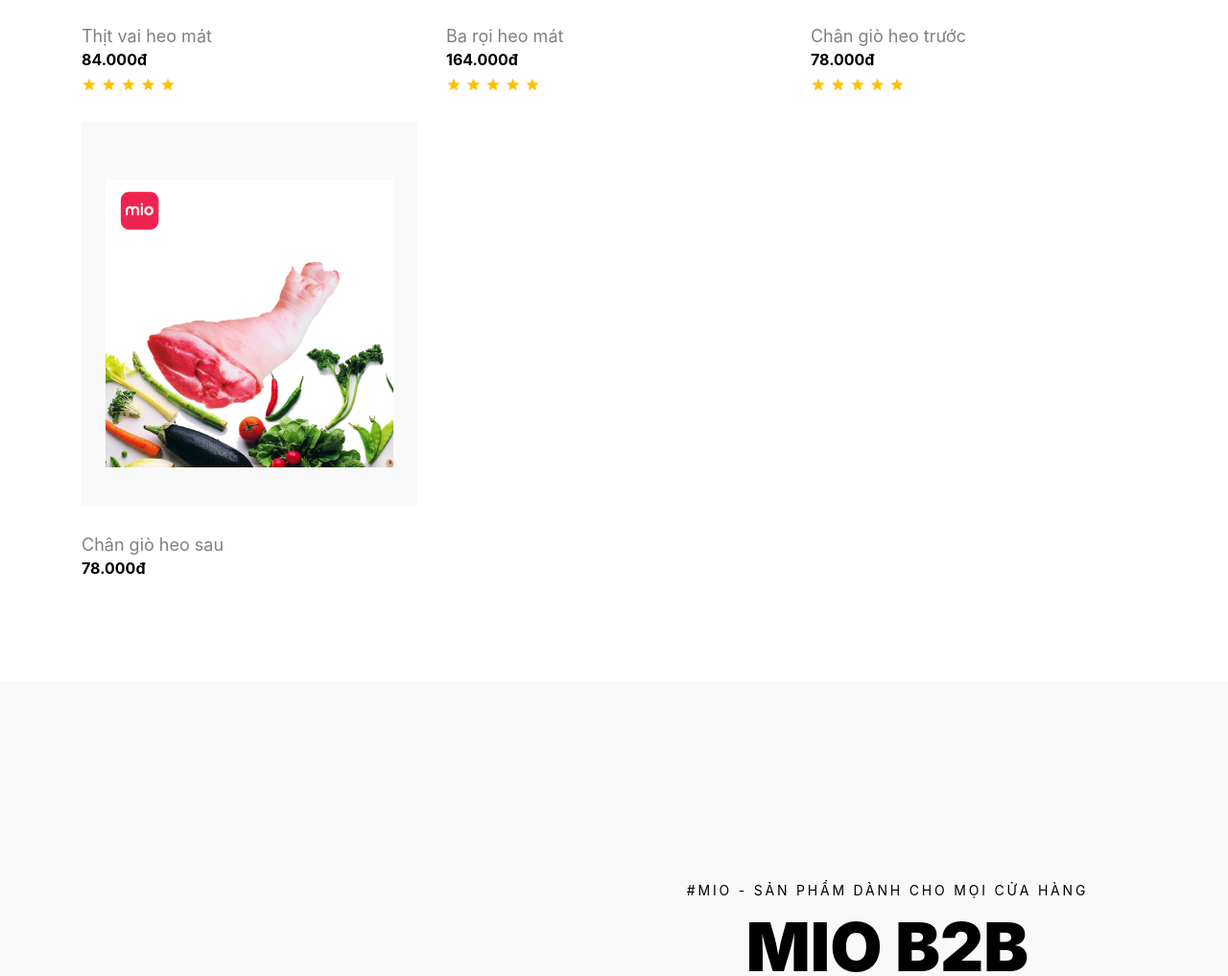
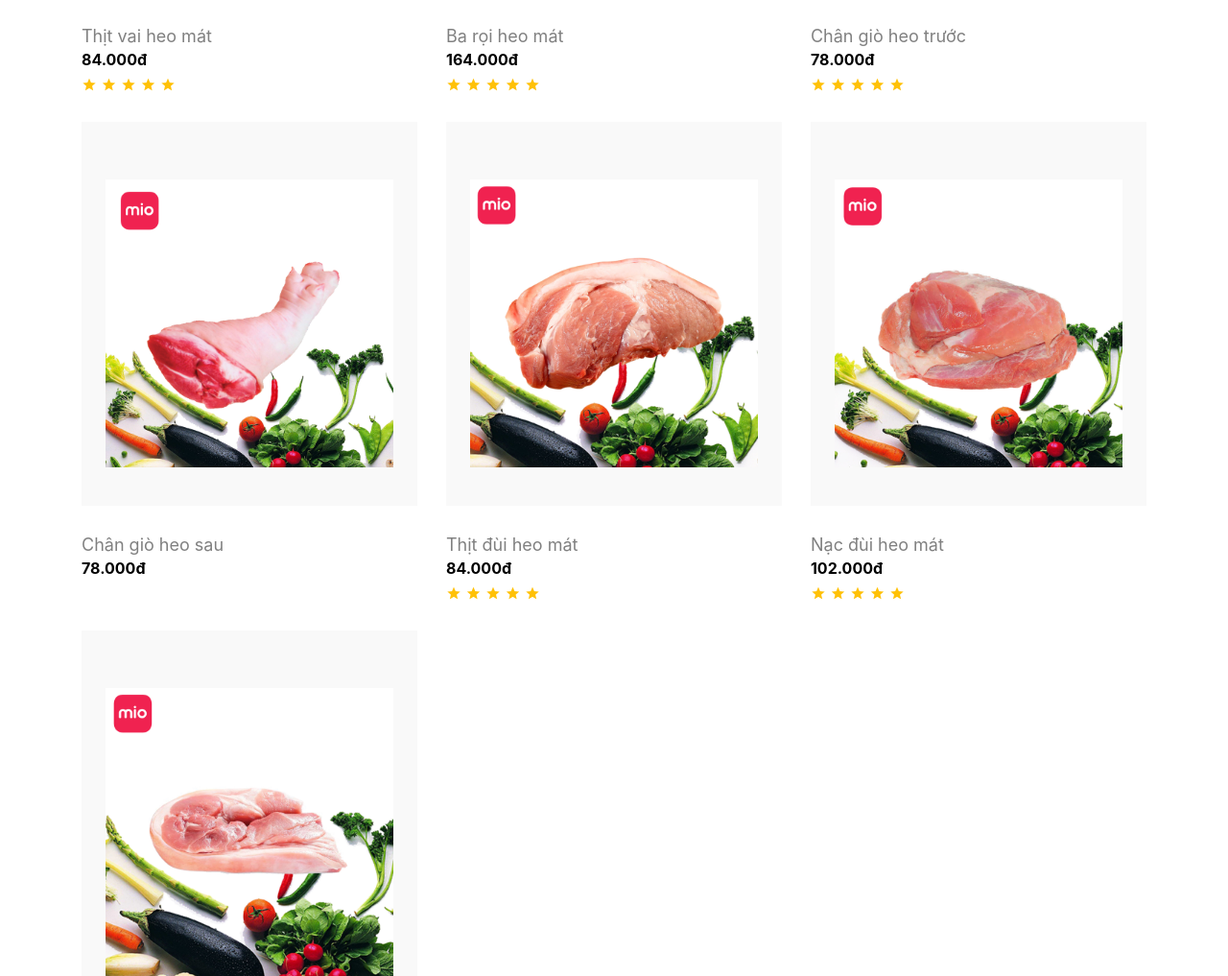
Before and after one commit to miob2b/miob2b.github.io, a plain HTML site: page pork/index.html in a window 1280 px wide. Shown: the part 1783-2800 px from the top of the page at 96% size. Drawn offline with Linux system fonts and the light colour scheme; files whose address does not match are found by name; a web font is replaced by a local one.

Commit message:
update
update

```diff
--- a/pork/index.html
+++ b/pork/index.html
@@ -52,7 +52,7 @@
             </div>
           </div>
           <div class="col-md-6 order-1 align-self-end">
-            <img src="images/IN-ToroiA5-MatTruoc.jpg" alt="Image" class="img-fluid">
+            <img src="images/ảnh bìa.jpg" alt="Image" class="img-fluid">
           </div>
         </div>
       </div>
@@ -169,7 +169,54 @@
             <strong class="item-price">78.000đ</strong>
           </div>
           <!-- Kết thúc HTML markup của sản phẩm 6 -->
-
+          <!-- Bắt đầu HTML markup của sản phẩm 7 -->
+          <div class="col-lg-4 col-md-6 item-entry mb-4">
+            <a href="#" class="product-item md-height bg-gray d-block">
+              <img src="images/Thit Dui.jpg" alt="Image" class="img-fluid">
+            </a>
+            <h2 class="item-title"><a href="#">Thịt đùi heo mát</a></h2>
+            <strong class="item-price">84.000đ</strong>
+            <div class="star-rating">
+              <span class="icon-star2 text-warning"></span>
+              <span class="icon-star2 text-warning"></span>
+              <span class="icon-star2 text-warning"></span>
+              <span class="icon-star2 text-warning"></span>
+              <span class="icon-star2 text-warning"></span>
+            </div>
+          </div>
+          <!-- Kết thúc HTML markup của sản phẩm 7 -->
+          <!-- Bắt đầu HTML markup của sản phẩm 8 -->
+          <div class="col-lg-4 col-md-6 item-entry mb-4">
+            <a href="#" class="product-item md-height bg-gray d-block">
+              <img src="images/Nac Dui.jpg" alt="Image" class="img-fluid">
+            </a>
+            <h2 class="item-title"><a href="#">Nạc đùi heo mát</a></h2>
+            <strong class="item-price">102.000đ</strong>
+            <div class="star-rating">
+              <span class="icon-star2 text-warning"></span>
+              <span class="icon-star2 text-warning"></span>
+              <span class="icon-star2 text-warning"></span>
+              <span class="icon-star2 text-warning"></span>
+              <span class="icon-star2 text-warning"></span>
+            </div>
+          </div>
+          <!-- Kết thúc HTML markup của sản phẩm 8 -->
+          <!-- Bắt đầu HTML markup của sản phẩm 9 -->
+          <div class="col-lg-4 col-md-6 item-entry mb-4">
+            <a href="#" class="product-item md-height bg-gray d-block">
+              <img src="images/Thit Vai.jpg" alt="Image" class="img-fluid">
+            </a>
+            <h2 class="item-title"><a href="#">Thịt vai heo mát</a></h2>
+            <strong class="item-price">84.000đ</strong>
+            <div class="star-rating">
+              <span class="icon-star2 text-warning"></span>
+              <span class="icon-star2 text-warning"></span>
+              <span class="icon-star2 text-warning"></span>
+              <span class="icon-star2 text-warning"></span>
+              <span class="icon-star2 text-warning"></span>
+            </div>
+          </div>
+          <!-- Kết thúc HTML markup của sản phẩm 9 -->
         </div>
       </div>
     </div>
@@ -197,8 +244,8 @@
           <div class="col-md-6 col-lg-3 mb-4 mb-lg-0">
             <h3 class="footer-heading mb-4">Promo</h3>
             <a href="#" class="block-6">
-              <img src="images/about_1.jpg" alt="Image placeholder" class="img-fluid rounded mb-4">
-              <h3 class="font-weight-light  mb-0">Finding Your Perfect Shirts This Summer</h3>
+              <img src="images/290575999_2175950922580232_5160846469604455468_n.jpg" alt="Image placeholder" class="img-fluid rounded mb-4">
+              <h3 class="font-weight-light  mb-0">Thịt tươi nóng mỗi ngày</h3>
               <p>Promo from  July 15 &mdash; 25, 2019</p>
             </a>
           </div>
@@ -238,7 +285,7 @@
             <div class="block-5 mb-5">
               <h3 class="footer-heading mb-4">Contact Info</h3>
               <ul class="list-unstyled">
-                <li class="address">203 Fake St. Mountain View, San Francisco, California, USA</li>
+                <li class="address">354/7 Quốc lộ 1a, Phường Bình Hưng Hòa B, Quận Bình Tân, Tp Hồ Chí Minh</li>
                 <li class="phone"><a href="tel://23923929210">+2 392 3929 210</a></li>
                 <li class="email">emailaddress@domain.com</li>
               </ul>
```
Also changed, not shown: pork/images/290575999_2175950922580232_5160846469604455468_n.jpg (added), 1 other file.
